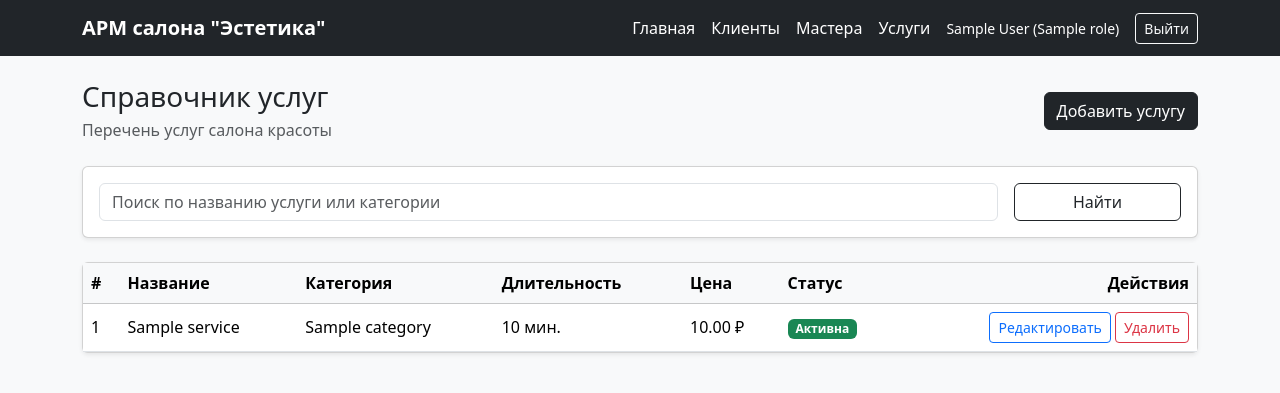
After one commit to nullfork/arm-administrator-salon-estetika, a Flask app: page /services/ in a window 1280 px wide. The commit adds this page. Shown: the top 393 px of the page. Run offline with Flask 3, Linux system fonts and the light colour scheme; a user stored in the database is signed in; tables that the repository leaves empty hold one stand-in row (values such as "Sample post").

Commit message:
feat: implement CRUD for services

```diff
--- a/app/__init__.py
+++ b/app/__init__.py
@@ -23,10 +23,12 @@ def create_app():
     from app.routes.auth import auth_bp
     from app.routes.clients import clients_bp
     from app.routes.masters import masters_bp
+    from app.routes.services import services_bp
 
     app.register_blueprint(main_bp)
     app.register_blueprint(auth_bp)
     app.register_blueprint(clients_bp)
     app.register_blueprint(masters_bp)
+    app.register_blueprint(services_bp)
 
     return app
--- /dev/null
+++ b/app/routes/services.py
@@ -0,0 +1,151 @@
+from sqlalchemy import or_
+from flask import Blueprint, render_template, request, redirect, url_for, flash, abort
+from flask_login import login_required
+
+from app.extensions import db
+from app.models import Service, ServiceCategory
+
+services_bp = Blueprint("services", __name__, url_prefix="/services")
+
+
+@services_bp.route("/")
+@login_required
+def list_services():
+    search_query = request.args.get("q", "").strip()
+
+    query = Service.query.join(ServiceCategory)
+
+    if search_query:
+        query = query.filter(
+            or_(
+                Service.name.ilike(f"%{search_query}%"),
+                ServiceCategory.name.ilike(f"%{search_query}%")
+            )
+        )
+
+    services = query.order_by(Service.name.asc()).all()
+
+    return render_template(
+        "services/list.html",
+        services=services,
+        search_query=search_query
+    )
+
+
+@services_bp.route("/create", methods=["GET", "POST"])
+@login_required
+def create_service():
+    categories = ServiceCategory.query.order_by(ServiceCategory.name.asc()).all()
+
+    if request.method == "POST":
+        category_id = request.form.get("category_id", "").strip()
+        name = request.form.get("name", "").strip()
+        duration_min = request.form.get("duration_min", "").strip()
+        base_price = request.form.get("base_price", "").strip()
+        description = request.form.get("description", "").strip() or None
+        is_active = request.form.get("is_active") == "on"
+
+        if not category_id or not name or not duration_min or not base_price:
+            flash("Поля 'Категория', 'Название', 'Длительность' и 'Цена' обязательны.", "danger")
+            return render_template("services/form.html", service=None, categories=categories)
+
+        try:
+            category_id_value = int(category_id)
+            duration_min_value = int(duration_min)
+            base_price_value = float(base_price)
+        except ValueError:
+            flash("Длительность должна быть целым числом, а цена — числом.", "danger")
+            return render_template("services/form.html", service=None, categories=categories)
+
+        category = db.session.get(ServiceCategory, category_id_value)
+        if not category:
+            flash("Выбранная категория не найдена.", "danger")
+            return render_template("services/form.html", service=None, categories=categories)
+
+        service = Service(
+            category_id=category_id_value,
+            name=name,
+            duration_min=duration_min_value,
+            base_price=base_price_value,
+            description=description,
+            is_active=is_active
+        )
+
+        db.session.add(service)
+        db.session.commit()
+
+        flash("Услуга успешно добавлена.", "success")
+        return redirect(url_for("services.list_services"))
+
+    return render_template("services/form.html", service=None, categories=categories)
+
+
+@services_bp.route("/<int:service_id>/edit", methods=["GET", "POST"])
+@login_required
+def edit_service(service_id):
+    service = db.session.get(Service, service_id)
+    if not service:
+        abort(404)
+
+    categories = ServiceCategory.query.order_by(ServiceCategory.name.asc()).all()
+
+    if request.method == "POST":
+        category_id = request.form.get("category_id", "").strip()
+        name = request.form.get("name", "").strip()
+        duration_min = request.form.get("duration_min", "").strip()
+        base_price = request.form.get("base_price", "").strip()
+        description = request.form.get("description", "").strip() or None
+        is_active = request.form.get("is_active") == "on"
+
+        if not category_id or not name or not duration_min or not base_price:
+            flash("Поля 'Категория', 'Название', 'Длительность' и 'Цена' обязательны.", "danger")
+            return render_template("services/form.html", service=service, categories=categories)
+
+        try:
+            category_id_value = int(category_id)
+            duration_min_value = int(duration_min)
+            base_price_value = float(base_price)
+        except ValueError:
+            flash("Длительность должна быть целым числом, а цена — числом.", "danger")
+            return render_template("services/form.html", service=service, categories=categories)
+
+        category = db.session.get(ServiceCategory, category_id_value)
+        if not category:
+            flash("Выбранная категория не найдена.", "danger")
+            return render_template("services/form.html", service=service, categories=categories)
+
+        service.category_id = category_id_value
+        service.name = name
+        service.duration_min = duration_min_value
+        service.base_price = base_price_value
+        service.description = description
+        service.is_active = is_active
+
+        db.session.commit()
+
+        flash("Данные услуги успешно обновлены.", "success")
+        return redirect(url_for("services.list_services"))
+
+    return render_template("services/form.html", service=service, categories=categories)
+
+
+@services_bp.route("/<int:service_id>/delete", methods=["POST"])
+@login_required
+def delete_service(service_id):
+    service = db.session.get(Service, service_id)
+    if not service:
+        abort(404)
+
+    if service.appointments:
+        flash(
+            "Нельзя удалить услугу, у которой есть связанные записи. "
+            "Сначала удалите или отмените записи.",
+            "warning"
+        )
+        return redirect(url_for("services.list_services"))
+
+    db.session.delete(service)
+    db.session.commit()
+
+    flash("Услуга успешно удалена.", "info")
+    return redirect(url_for("services.list_services"))
--- a/app/templates/base.html
+++ b/app/templates/base.html
@@ -25,6 +25,7 @@
                     <a class="nav-link text-white" href="{{ url_for('main.index') }}">Главная</a>
                     <a class="nav-link text-white" href="{{ url_for('clients.list_clients') }}">Клиенты</a>
                     <a class="nav-link text-white" href="{{ url_for('masters.list_masters') }}">Мастера</a>
+                    <a class="nav-link text-white" href="{{ url_for('services.list_services') }}">Услуги</a>
 
                     <span class="small text-white">
                         {{ current_user.full_name }} ({{ current_user.role.name }})
--- /dev/null
+++ b/app/templates/services/list.html
@@ -0,0 +1,97 @@
+{% extends "base.html" %}
+
+{% block title %}Услуги{% endblock %}
+
+{% block content %}
+<div class="d-flex justify-content-between align-items-center mb-4">
+    <div>
+        <h1 class="h3 mb-1">Справочник услуг</h1>
+        <p class="text-muted mb-0">Перечень услуг салона красоты</p>
+    </div>
+    <a href="{{ url_for('services.create_service') }}" class="btn btn-dark">
+        Добавить услугу
+    </a>
+</div>
+
+<div class="card shadow-sm mb-4">
+    <div class="card-body">
+        <form method="get" class="row g-3">
+            <div class="col-md-10">
+                <input
+                    type="text"
+                    name="q"
+                    class="form-control"
+                    placeholder="Поиск по названию услуги или категории"
+                    value="{{ search_query }}"
+                >
+            </div>
+            <div class="col-md-2 d-grid">
+                <button type="submit" class="btn btn-outline-dark">Найти</button>
+            </div>
+        </form>
+    </div>
+</div>
+
+<div class="card shadow-sm">
+    <div class="card-body p-0">
+        {% if services %}
+            <div class="table-responsive">
+                <table class="table table-hover mb-0 align-middle">
+                    <thead class="table-light">
+                        <tr>
+                            <th>#</th>
+                            <th>Название</th>
+                            <th>Категория</th>
+                            <th>Длительность</th>
+                            <th>Цена</th>
+                            <th>Статус</th>
+                            <th class="text-end">Действия</th>
+                        </tr>
+                    </thead>
+                    <tbody>
+                        {% for service in services %}
+                            <tr>
+                                <td>{{ loop.index }}</td>
+                                <td>{{ service.name }}</td>
+                                <td>{{ service.category.name }}</td>
+                                <td>{{ service.duration_min }} мин.</td>
+                                <td>{{ "%.2f"|format(service.base_price) }} ₽</td>
+                                <td>
+                                    {% if service.is_active %}
+                                        <span class="badge text-bg-success">Активна</span>
+                                    {% else %}
+                                        <span class="badge text-bg-secondary">Неактивна</span>
+                                    {% endif %}
+                                </td>
+                                <td class="text-end">
+                                    <a
+                                        href="{{ url_for('services.edit_service', service_id=service.id) }}"
+                                        class="btn btn-sm btn-outline-primary"
+                                    >
+                                        Редактировать
+                                    </a>
+
+                                    <form
+                                        method="post"
+                                        action="{{ url_for('services.delete_service', service_id=service.id) }}"
+                                        class="d-inline"
+                                        onsubmit="return confirm('Удалить услугу?');"
+                                    >
+                                        <button type="submit" class="btn btn-sm btn-outline-danger">
+                                            Удалить
+                                        </button>
+                                    </form>
+                                </td>
+                            </tr>
+                        {% endfor %}
+                    </tbody>
+                </table>
+            </div>
+        {% else %}
+            <div class="p-4 text-center text-muted">
+                Услуги не найдены.
+            </div>
+        {% endif %}
+    </div>
+</div>
+{% endblock %}
```
Also changed, not shown: app/templates/index.html (+13 -0 lines), app/templates/services/form.html (added, +121 -0 lines).
